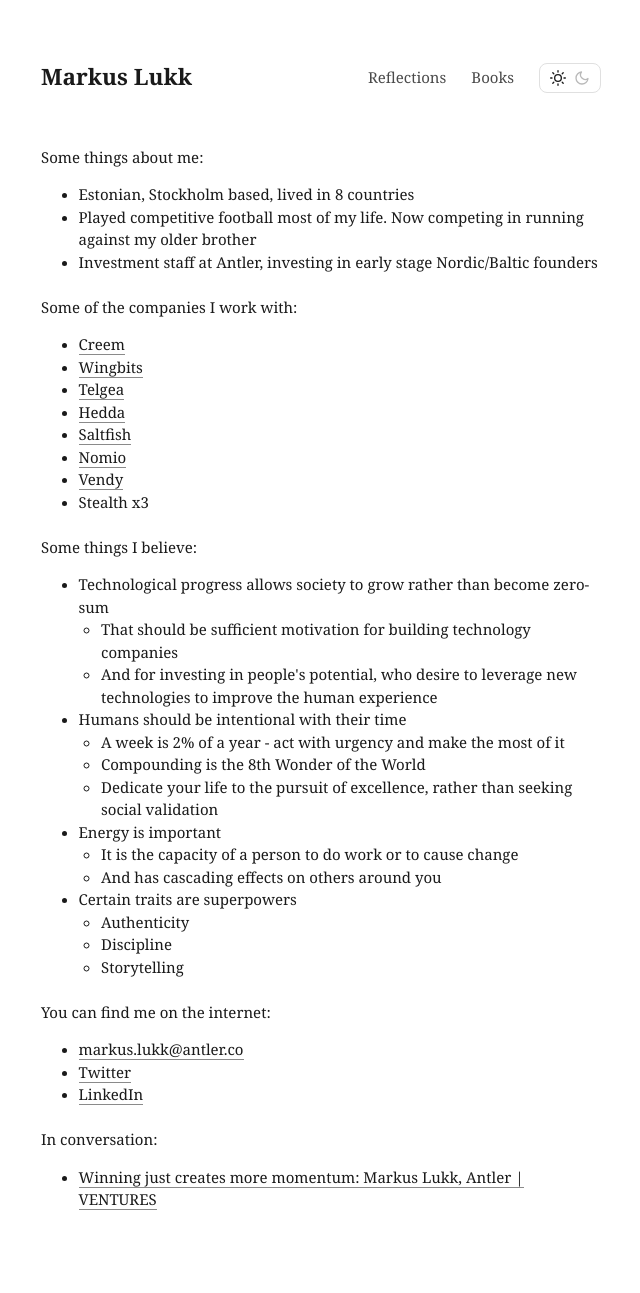
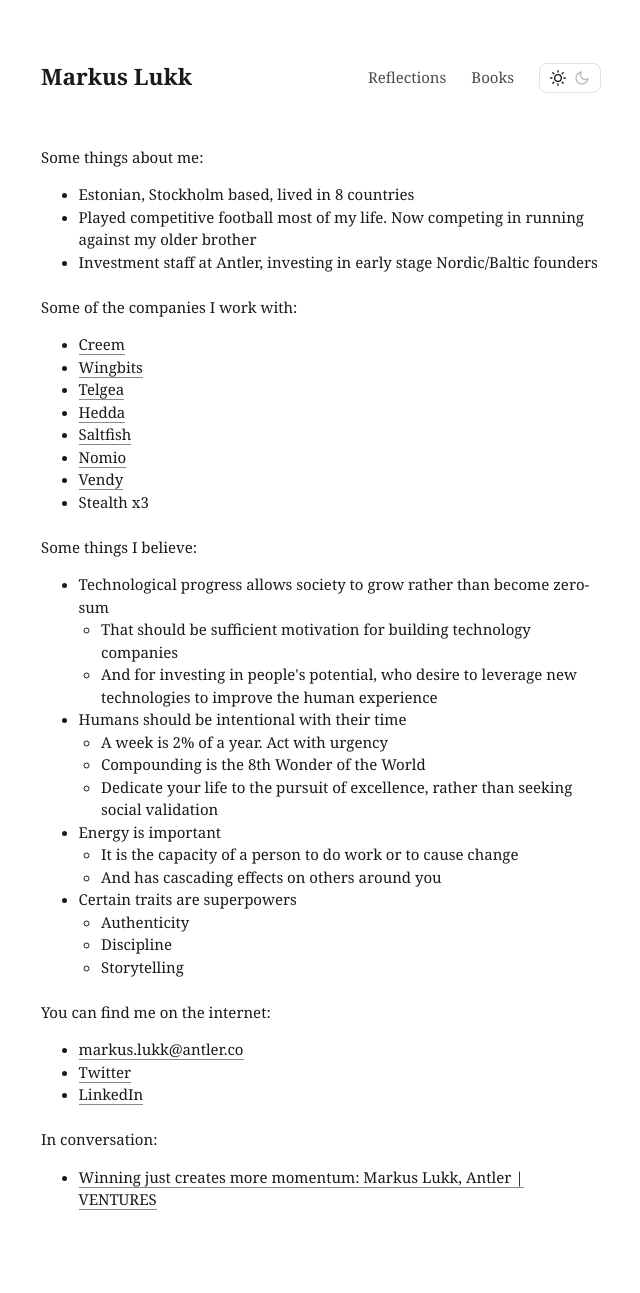
Before and after one commit to markuslukk/markuslukk.github.io, a Jekyll site: the page built from index.html, in a window 1280 px wide. Shown: the whole page, without its empty margins (319-959 px from the left). Built offline with Jekyll 4.4.1, drawn with Linux system fonts in a browser that asks for light colours.

Commit message:
Update index.html

```diff
--- a/index.html
+++ b/index.html
@@ -60,7 +60,7 @@
     </li>
     <li>Humans should be intentional with their time
       <ul>
-        <li>A week is 2% of a year - act with urgency and make the most of it</li>
+        <li>A week is 2% of a year. Act with urgency</li>
         <li>Compounding is the 8th Wonder of the World</li>
         <li>Dedicate your life to the pursuit of excellence, rather than seeking social validation</li>
       </ul>
```
